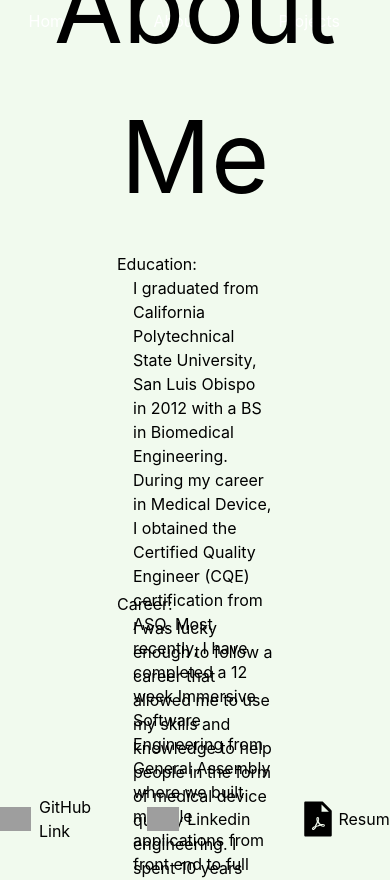
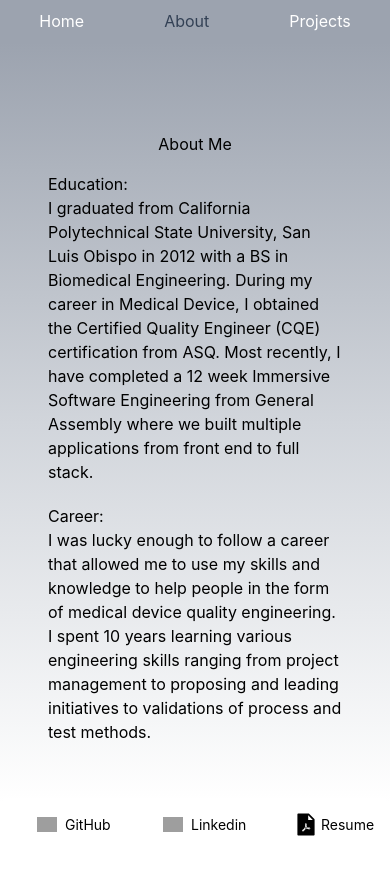
Before and after one commit to bluz225/blu-react-portfolio, a React (Create React App) app: page /about in a window 390 px wide. Shown: the top 880 px of the page. After the commit the page ends 844 px from the top, so only its background shows below. Built offline with nearby package versions, Linux system fonts and the light colour scheme; grey boxes are pictures that could not be loaded.

Commit message:
additional responsiveness and improved project cards CSS

```diff
--- a/src/App.css
+++ b/src/App.css
@@ -7,9 +7,9 @@
   pointer-events: none;
 }
 
-body {
-  background-color: #f1faee;
-}
+/* body {
+  background-color: white;
+} */
 
 @media (prefers-reduced-motion: no-preference) {
   .App-logo {
--- a/src/App.js
+++ b/src/App.js
@@ -3,6 +3,7 @@ import Navbar from "./components/Navbar"
 import About from "./components/pages/About";
 import Projects from "./components/pages/Projects";
 import Footer from "./components/Footer";
+import {useState} from "react"
 import {
   BrowserRouter as Router,
   Routes,
@@ -11,32 +12,38 @@ import {
 import "./App.css"
 
 function App() {
-  const bgColor = "#e5e5e5"
-  const footnavBgColor = "#eaf4f4"
+  const [currentNav, setCurrentNav ] = useState("")
+  const footnavBgColor = "#023047"
   return (
     <Router>
 
       <Navbar
         bgColor={footnavBgColor}
+        currentNav={currentNav}
       />
-
+      <main
+      className="bg-gradient-to-t from-white via-gray-100 via-gray-200 via-gray-300 to-gray-400"
+      >
       <Routes>
         <Route
           path="/"
           element={<HomePage
-            bgColor={bgColor}
+            setCurrentNav={setCurrentNav}
           />} />
         <Route
           path="/about"
-          element={<About />} />
+          element={<About
+            setCurrentNav={setCurrentNav}
+          />} />
         <Route
           path="/projects"
-          element={<Projects />} />
+          element={<Projects
+            setCurrentNav={setCurrentNav}
+          />} />
       </Routes>
+      </main>
 
-      <Footer
-        bgColor={footnavBgColor}
-      />
+      <Footer/>
 
     </Router>
   );
--- a/src/components/Footer.jsx
+++ b/src/components/Footer.jsx
@@ -1,44 +1,59 @@
 import React from 'react'
 import myResumePDF from "../files/BillyLu-Resume-SoftwareEngineer2.pdf"
-import {AiFillFilePdf} from "react-icons/ai"
+import { AiFillFilePdf } from "react-icons/ai"
 
-export default function Footer({bgColor}) {
-    const linkStyles = "mx-10"
+export default function Footer() {
+    const linkStyles = "flex items-center justify-center mx-10"
+    const ptagStylesSM = "text-sm w-[30px]"
+    const ptageStylesMD = "md:text-lg md:w-[50px]"
+    const imgStylesSM = "w-[20px] mx-2"
+    const imgStylesMD = "md:w-[50px]"
+    const svgStylesSM = "h-[25px] w-[30px]"
+    const svgStylesMD = "md:h-[50px] md:w-[50px]"
     return (
         <>
             <footer
-                className={`flex justify-center items-center fixed inset-x-1 bottom-1 bg-[${bgColor}] h-[5vh]`}
+                className={`flex justify-center items-center fixed inset-x-1 bottom-1 bg-white h-[5vh] pt-3 md:py-10`}
             >
                 <a
-                    className={`${linkStyles} flex items-center`}
+                    className={`${linkStyles}`}
                     href='https://github.com/bluz225'>
                     <img
-                        className='w-[32px] mx-2'
+                        className={`${imgStylesSM} ${imgStylesMD}`}
                         src='https://github.githubassets.com/images/modules/logos_page/GitHub-Mark.png'
                         alt='git hub logo'
                     />
-                    <p>GitHub Link</p>
+                    <p
+                        className={`${ptagStylesSM} ${ptageStylesMD}`}
+                    >GitHub</p>
                 </a>
                 <a
-                    className={`${linkStyles} flex items-center`}
+                    className={`${linkStyles}`}
                     href='https://www.linkedin.com/in/billy-lu-bbb61652/'>
                     <img
-                        className='w-[32px] mx-2'
+                        className={`${imgStylesSM} ${imgStylesMD}`}
                         src='https://cdn-icons-png.flaticon.com/512/174/174857.png'
                         alt='Linkedin logo'
                     />
-                    <p>Linkedin</p>
+                    <p
+                        className={`${ptagStylesSM} ${ptageStylesMD}`}
+                    >Linkedin</p>
                 </a>
 
                 <a
-                    className={`${linkStyles} flex items-center`}
+                    className={`
+                        ${linkStyles}
+                    `}
                     href={myResumePDF}
                     download="Billy_Lu_Resume.pdf"
                 >
+
                     <AiFillFilePdf
-                    size="40"
+                        className={`${svgStylesSM} ${svgStylesMD}`}
                     />
-                    <p>Resume</p>
+                    <p
+                        className={`${ptagStylesSM} ${ptageStylesMD}`}
+                    >Resume</p>
                 </a>
             </footer>
         </>
--- a/src/components/Navbar.jsx
+++ b/src/components/Navbar.jsx
@@ -1,23 +1,47 @@
-import React from 'react'
+import {React, useEffect, useState} from 'react'
 import { Link } from "react-router-dom"
 
-export default function Navbar({bgColor}) {
-    const linkStyles = "mx-10 text-white"
+export default function Navbar({currentNav}) {
+    const currentTabColor = "text-slate-700"
+    const linkTextColor = "text-white"
+    const linkStyles = `mx-10 hover:text-slate-500`
+    const [homeLinkColor, setHomeLinkColor]  = useState("")
+    const [aboutLinkColor, setAboutLinkColor] = useState("")
+    const [projectsLinkColor, setProjectsLinkColor]  = useState("")
+
+    useEffect(()=>{
+        if (currentNav === "home") {
+            setHomeLinkColor(currentTabColor)
+            setAboutLinkColor(linkTextColor)
+            setProjectsLinkColor(linkTextColor)
+        } else if (currentNav === "about") {
+            setHomeLinkColor(linkTextColor)
+            setAboutLinkColor(currentTabColor)
+            setProjectsLinkColor(linkTextColor)
+        } else if (currentNav === "projects") {
+            setHomeLinkColor(linkTextColor)
+            setAboutLinkColor(linkTextColor)
+            setProjectsLinkColor(currentTabColor)
+        }
+    }, [currentNav])
+
     return (
+        <>
         <div
-            className={`bg-[#${bgColor}] flex justify-end items-center px-[10px] h-[5vh] bg-[#${{bgColor}}]`}
+            className={`bg-gray-400 flex justify-center items-center py-5 px-[10px] h-[5vh] md:justify-end`}
         >
             <Link
-                className={linkStyles}
+                className={`${linkStyles} ${homeLinkColor}`}
                 to="/">Home</Link>
             <Link
-                className={linkStyles}
+                className={`${linkStyles} ${aboutLinkColor}`}
                 to="/about">About</Link>
             <Link
-                className={linkStyles}
+                className={`${linkStyles} ${projectsLinkColor}`}
                 to="/projects">Projects</Link>
 
 
         </div>
+        </>
     )
 }
--- a/src/components/pages/About.jsx
+++ b/src/components/pages/About.jsx
@@ -1,24 +1,28 @@
-import { React } from 'react'
+import { React, useEffect } from 'react'
 
-export default function About() {
-    const divStyles = "my-5 max-h-[300px]"
+export default function About({setCurrentNav}) {
+    const divStyles = "max-h-[300px] my-[1rem]"
+
+    useEffect(()=>{
+        setCurrentNav("about")
+      })
 
     return (
         <section
-            className={`flex flex-col items-center justify-center h-[90vh]`}
+            className={`pt-[3rem] flex flex-col items-center justify-center h-[90vh] overflow-auto`}
         >
             <h1
-            className='text-center text-[100px]'
+                className='text-center'
             >About Me</h1>
             <div
-                className={`flex flex-col items-center justify-center px-[30vw]`}
+                className={`flex flex-col items-center justify-center px-[3rem]`}
             >
                 <div
                     className={`${divStyles}`}
                 >
                     <h1>Education:</h1>
                     <p
-                        className='pl-4'
+                        className={``}
                     >
                         I graduated from California Polytechnical State University, San Luis Obispo in 2012 with a BS in Biomedical Engineering. During my career in Medical Device, I obtained the Certified Quality Engineer (CQE) certification from ASQ. Most recently, I have completed a 12 week Immersive Software Engineering from General Assembly where we built multiple applications from front end to full stack.
                     </p>
@@ -28,7 +32,7 @@ export default function About() {
                 >
                     <h1>Career:</h1>
                     <p
-                        className='pl-4'
+                        className={``}
                     >
                         I was lucky enough to follow a career that allowed me to use my skills and knowledge to help people in the form of medical device quality engineering. I spent 10 years learning various engineering skills ranging from project management to proposing and leading initiatives to validations of process and test methods.
                     </p>
--- a/src/components/pages/Projects.jsx
+++ b/src/components/pages/Projects.jsx
@@ -1,115 +1,80 @@
-import React from 'react'
+import { React, useEffect } from 'react'
+import projectsData from '../../data/projectsData'
+import { useId } from 'react'
 
-export default function Projects() {
-  const divStyles = "flex items-center justify-center my-5 mx-5 h-auto justify-self-start"
-  const projectDetailStyles = "flex flex-col"
-  const imageStyles = "w-[300px] h-auto object-fill border rounded-xl"
+export default function Projects({ setCurrentNav }) {
+  const projectId = useId()
+
+  useEffect(() => {
+    setCurrentNav("projects")
+  })
+
+  const projectsMap = projectsData.map((project, idx) => {
+    return (
+      <>
+        <div
+          key={`${projectId}${idx}`}
+          className='w-[350px] relative group py-0 group-hover:bg-red-900'
+        >
+
+          <div
+            className='absolute object-fill z-[20] bg-white'
+          >
+          </div>
+          {/* project 1: Gun Shapes Project */}
+
+            <img
+              className={`object-fit`}
+              src={project.imgUrl}
+              alt={project.imgAlt}
+            />
+
+          <div
+            className={`opacity-0 group-hover:opacity-100 absolute top-1/2 left-1/2 -translate-x-1/2 -translate-y-1/2`}
+          >
+            <h1
+              className={`text-slate-100`}
+            >./{project.groupSize}/{project.name}</h1>
+            {/* <p>Gunbound-clone: Two players will spawn in their own turrets and take turns firing at each other. First one to hit the other wins. Be forewarned, this game is not as simple as it appears.</p> */}
+            <p
+              className={``}
+            >
+              <a
+                className={`text-slate-100 hover:text-slate-100`}
+                href={project.gitHubUrl}>GitHub</a>
+            </p>
+            <p
+              className={``}
+            >
+              <a
+                className={`text-slate-100 hover:text-slate-100`}
+                href={project.deployedUrl}>Delpoyed</a>
+            </p>
+          </div>
+
+
+
+
+        </div>
+      </>
+    )
+  })
 
 
   return (
     <section
-      className={`flex flex-row justify-center items-center h-[90vh]`}
+      className={`pt-[50px] h-fit`}
     >
+
+      <h1
+        className='text-center'
+      >Projects</h1>
       <div
-        className='flex flex-col'
+        className='flex flex-col items-center'
       >
-        <h1
-        className='text-center text-[100px]'
-        >Projects</h1>
+        {projectsMap}
+      </div>
 
-        {/* Projects Container Div */}
-        <div
-          className='grid grid-cols-2'
-        >
-
-          {/* project 1: Gun Shapes Project */}
-          <div
-            className={`${divStyles}`}
-          >
-            <img
-              className={`${imageStyles}`}
-              src="https://i.imgur.com/w0mbclj.jpg"
-              alt="Gun Shapes Thumbnail"
-            />
-            <div
-              className={projectDetailStyles}
-            >
-              <h1>./solo/GunShapes</h1>
-              {/* <p>Gunbound-clone: Two players will spawn in their own turrets and take turns firing at each other. First one to hit the other wins. Be forewarned, this game is not as simple as it appears.</p> */}
-              <a href='https://github.com/bluz225/GA-425-Unit1-P1'>GitHub</a>
-              <a href='https://bluz225.github.io/GA-425-Unit1-P1/'>Delpoyed</a>
-            </div>
-          </div>
-
-
-          {/* project 2: Sous Chef Dobbie Project*/}
-          <div
-            className={`${divStyles}`}
-          >
-            <img
-              className={`${imageStyles}`}
-              src="https://i.imgur.com/dXv6omP.jpg"
-              alt="Sous Chef Dobbie Thumbnail"
-            />
-            <div
-              className={projectDetailStyles}
-            >
-              <h1>./solo/SousChefDobbie</h1>
-              {/* <p>Welcome to Sous Chef Dobbie, your most (somewhat) useful cooking assistant, he can only help from the sidelines with recipe knowledge.</p> */}
-              <a href='https://github.com/bluz225/SousChefDobbie'>GitHub</a>
-              <a href='https://souschefdobbie.herokuapp.com/'>Delpoyed</a>
-            </div>
-          </div>
-
-          {/* project 3 */}
-          <div
-            className={`${divStyles}`}
-          >
-            <img
-              className={`${imageStyles}`}
-              src="https://i.imgur.com/rZsUIZn.jpg"
-              alt="Delisha Gram Thumbnail"
-            />
-            <div
-              className={projectDetailStyles}
-            >
-              <h1>./co-op/DelishaGram</h1>
-              {/* <p>Have you ever been scrolling through your Instagram and thought, "Why is my feed full of wack influencers? Where's the food?" Well you'll be downright giddy to hear that the fellas over at Team Codeplay have developed the perfect app to satisfy all your foodie needs. Upon login you'll be directed to a home page that shows a random post from a user with a link that navigates to a page that shows your own posts and a link that allows you to make a new post, as well as one to edit a post. Additionally there will be a search function that allows you to search by dish to see all the posts associated with that dish. Finally, we will also provide the ability to make edits to your account information. With all of this said and done, have a blast navigating through this plethora of food porn. And don't forget, Phone Eats First!</p> */}
-              <a href='https://github.com/j-onederful/DelishaGram-client'>GitHub</a>
-              <a href='https://delishagram.netlify.app/'>Delpoyed</a>
-            </div>
-          </div>
-
-          {/* project 4 */}
-          <div
-            className={`${divStyles}`}
-          >
-            <img
-              className={`${imageStyles}`}
-              src="https://i.imgur.com/NVTS3eK.jpg"
-              alt="Ensemble Closet App Thumbnail"
-            />
-            <div
-              className={projectDetailStyles}
-            >
-              <h1>./co-op/Ensemble-Closet</h1>
-              {/* <p>Picture this. It's a frosty winter morning, and you wake up to the sound of snow pattering against your window. You need to leave for work in ten minutes, and you forgot to pick out your outfit last night! You're so cozy, but you need to get out of your bed, walk on your cold floor, and spend a few minutes browsing through your closet. Is your blue shirt in the laundry? Yes, it is. But you just spent three minutes looking for it.
-
-                So sad.
-
-                With Ensemble you wont have this problem. You can access your whole closet at the tip of your fingers. Say goodbye to cold, hardwood floors and hello to warm feet in your fluffy blanket.
-
-                Ensemble allows you to add, delete and constantly virtually update your closet.
-
-              </p> */}
-              <a href='https://github.com/Emily-Herndon/Ensemble-Client'>GitHub</a>
-              <a href='https://62d72ddfb37fce2eea6ee563--ensemble-closet.netlify.app/'>Delpoyed</a>
-            </div>
-          </div>
-
-        </div>
-
-      </div>
 
     </section>
   )
--- /dev/null
+++ b/src/data/projectsData.js
@@ -0,0 +1,36 @@
+const projectsData = [
+    {
+        name: "GunShapes",
+        groupSize:"solo",
+        imgUrl: "https://i.imgur.com/G1jzGb4.jpg",
+        imgAlt:"Gun Shapes Thumbnail",
+        gitHubUrl: "https://github.com/bluz225/GA-425-Unit1-P1",
+        deployedUrl: "https://bluz225.github.io/GA-425-Unit1-P1/"
+    },
+    {
+        name: "SousChefDobbie",
+        groupSize:"solo",
+        imgUrl: "https://i.imgur.com/BtltK7x.jpg",
+        imgAlt:"Sous Chef Dobbie Thumbnail",
+        gitHubUrl: "https://github.com/bluz225/SousChefDobbie",
+        deployedUrl: "https://souschefdobbie.herokuapp.com/"
+    },
+    {
+        name: "DelishaGram",
+        groupSize:"coop",
+        imgUrl: "https://i.imgur.com/jIwyTO8.jpg",
+        imgAlt:"Delisha Gram Thumbnail",
+        gitHubUrl: "https://github.com/j-onederful/DelishaGram-client",
+        deployedUrl: "https://delishagram.netlify.app/"
+    },
+    {
+        name: "Ensemble-Closet",
+        groupSize:"coop",
+        imgUrl: "https://i.imgur.com/wESJ7f0.jpg",
+        imgAlt:"Ensemble Closet App Thumbnail",
+        gitHubUrl: "https://github.com/Emily-Herndon/Ensemble-Client",
+        deployedUrl: "https://62d72ddfb37fce2eea6ee563--ensemble-closet.netlify.app/"
+    },
+]
+
+export default projectsData
```
Also changed, not shown: src/components/pages/HomePage.jsx (+22 -18 lines).
